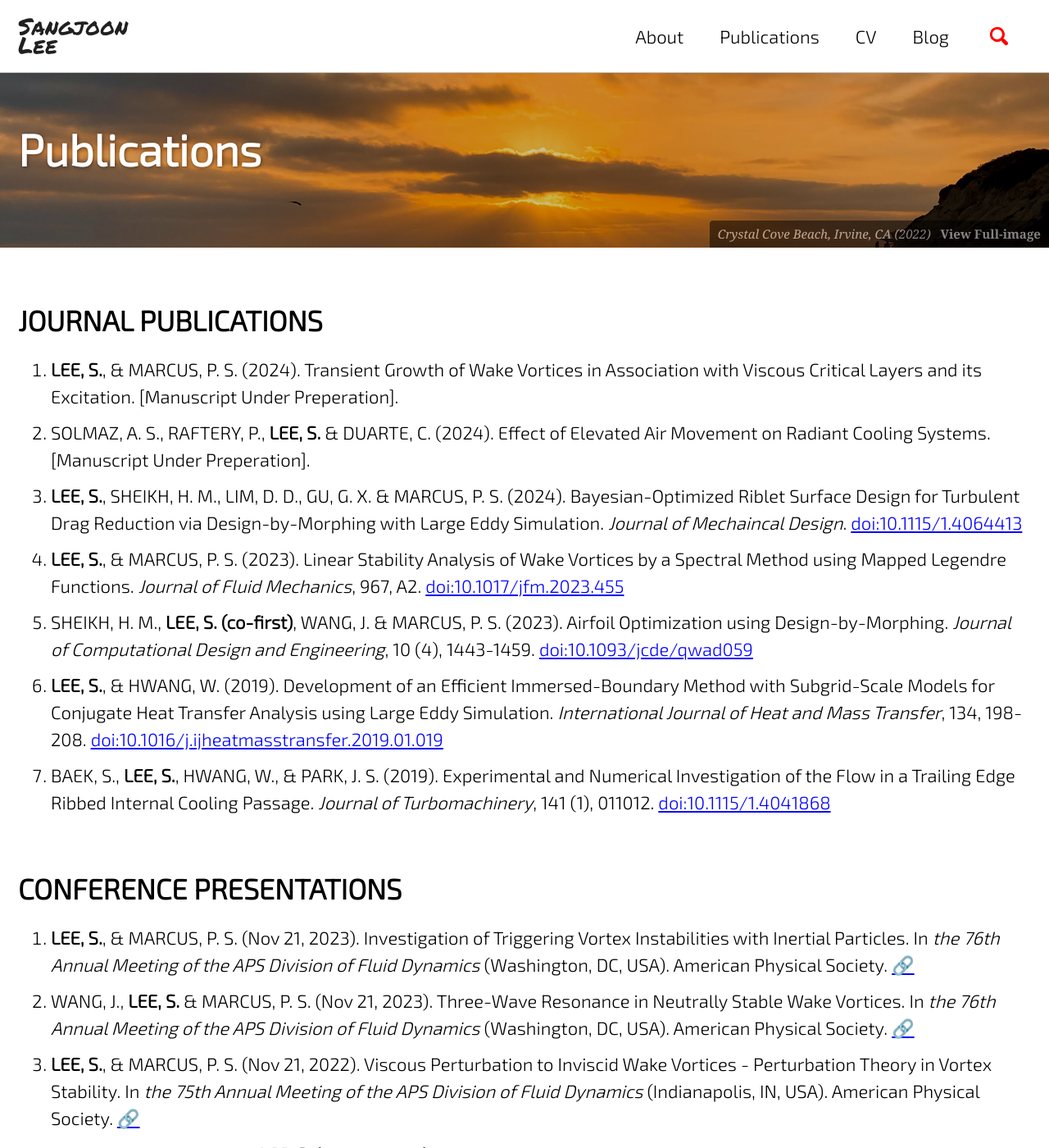
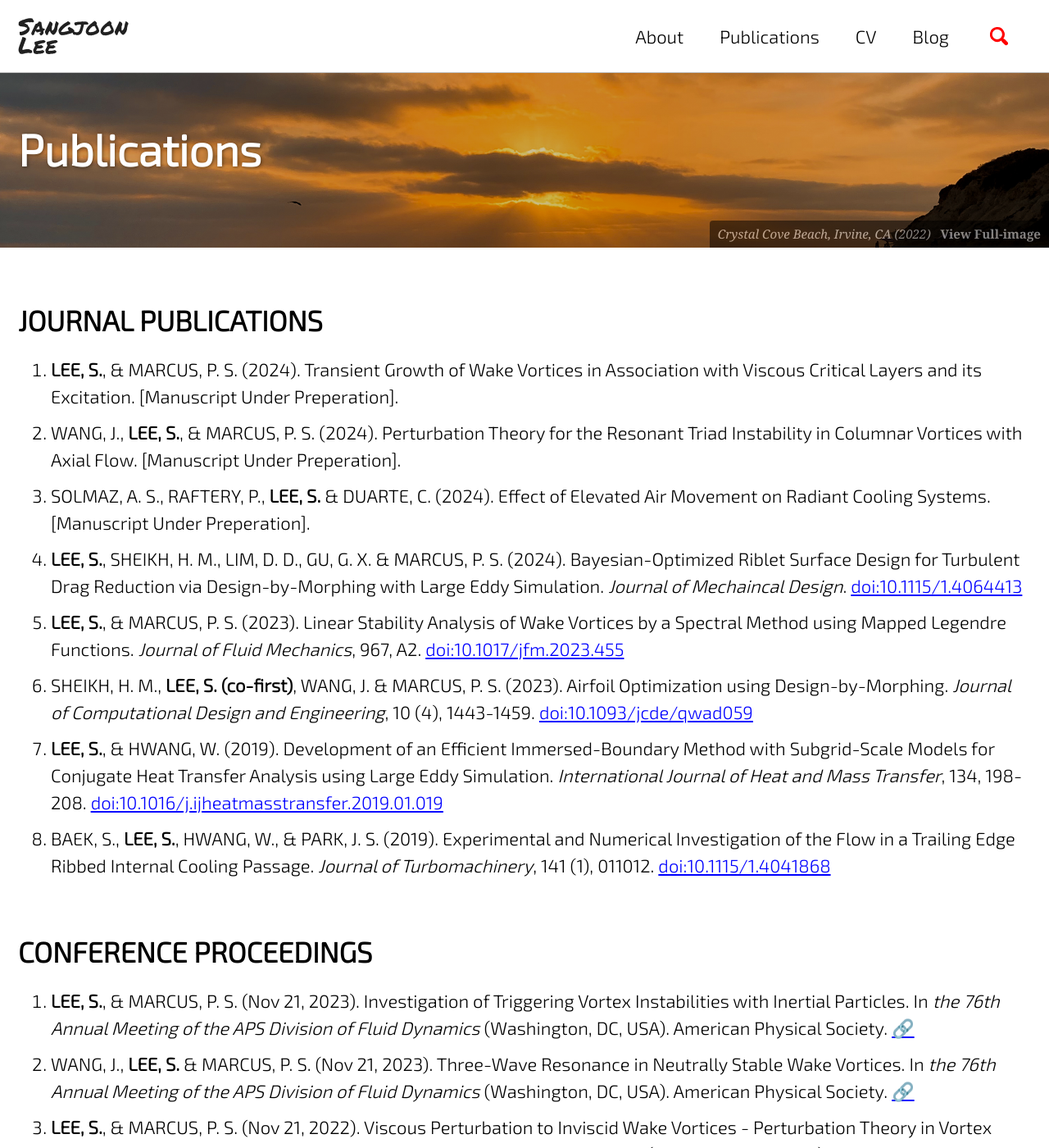
Before and after one commit to jun9303/jun9303.github.io, a Jekyll site: the page built from _pages/publications.md, in a window 1280 px wide and 1400 px high. Shown: the whole window at 82% size. Built offline with Jekyll 4.4.1, drawn with Linux system fonts in a browser that asks for light colours; cached includes are drawn as plain includes; nearby versions of some CDN libraries; emoji names are drawn with the system emoji font; some of the changed text lies outside the part shown.

Commit message:
Publication Updated

```diff
--- a/_pages/publications.md
+++ b/_pages/publications.md
@@ -11,16 +11,17 @@ header:
 # JOURNAL PUBLICATIONS
 
 1. **LEE, S.**, & MARCUS, P. S. (2024). Transient Growth of Wake Vortices in Association with Viscous Critical Layers and its Excitation. [Manuscript Under Preperation].
-2. SOLMAZ, A. S., RAFTERY, P., **LEE, S.** & DUARTE, C. (2024). Effect of Elevated Air Movement on Radiant Cooling Systems. [Manuscript Under Preperation].
-3. **LEE, S.**, SHEIKH, H. M., LIM, D. D., GU, G. X. & MARCUS, P. S. (2024). Bayesian-Optimized Riblet Surface Design for Turbulent Drag Reduction via Design-by-Morphing with Large Eddy Simulation. *Journal of Mechaincal Design*. [doi:10.1115/1.4064413](https://doi.org/10.1115/1.4064413)
-4. **LEE, S.**, & MARCUS, P. S. (2023). Linear Stability Analysis of Wake Vortices by a Spectral Method using Mapped Legendre Functions. *Journal of Fluid Mechanics*, 967, A2. [doi:10.1017/jfm.2023.455](https://doi.org/10.1017/jfm.2023.455)
-5. SHEIKH, H. M., **LEE, S. (co-first)**, WANG, J. & MARCUS, P. S. (2023). Airfoil Optimization using Design-by-Morphing. *Journal of Computational Design and Engineering*, 10 (4), 1443-1459. [doi:10.1093/jcde/qwad059](
+2. WANG, J., **LEE, S.**, & MARCUS, P. S. (2024). Perturbation Theory for the Resonant Triad Instability in Columnar Vortices with Axial Flow. [Manuscript Under Preperation].
+3. SOLMAZ, A. S., RAFTERY, P., **LEE, S.** & DUARTE, C. (2024). Effect of Elevated Air Movement on Radiant Cooling Systems. [Manuscript Under Preperation].
+4. **LEE, S.**, SHEIKH, H. M., LIM, D. D., GU, G. X. & MARCUS, P. S. (2024). Bayesian-Optimized Riblet Surface Design for Turbulent Drag Reduction via Design-by-Morphing with Large Eddy Simulation. *Journal of Mechaincal Design*. [doi:10.1115/1.4064413](https://doi.org/10.1115/1.4064413)
+5. **LEE, S.**, & MARCUS, P. S. (2023). Linear Stability Analysis of Wake Vortices by a Spectral Method using Mapped Legendre Functions. *Journal of Fluid Mechanics*, 967, A2. [doi:10.1017/jfm.2023.455](https://doi.org/10.1017/jfm.2023.455)
+6. SHEIKH, H. M., **LEE, S. (co-first)**, WANG, J. & MARCUS, P. S. (2023). Airfoil Optimization using Design-by-Morphing. *Journal of Computational Design and Engineering*, 10 (4), 1443-1459. [doi:10.1093/jcde/qwad059](
 https://doi.org/10.1093/jcde/qwad059)
-6. **LEE, S.**, & HWANG, W. (2019). Development of an Efficient Immersed-Boundary Method with Subgrid-Scale Models for Conjugate Heat Transfer Analysis using Large Eddy Simulation. *International Journal of Heat and Mass Transfer*, 134, 198-208. [doi:10.1016/j.ijheatmasstransfer.2019.01.019](https://doi.org/10.1016/j.ijheatmasstransfer.2019.01.019)
-7. BAEK, S., **LEE, S.**, HWANG, W., & PARK, J. S. (2019). Experimental and Numerical Investigation of the Flow in a Trailing Edge Ribbed Internal Cooling Passage. *Journal of Turbomachinery*, 141 (1), 011012. [doi:10.1115/1.4041868](https://doi.org/10.1115/1.4041868)
+7. **LEE, S.**, & HWANG, W. (2019). Development of an Efficient Immersed-Boundary Method with Subgrid-Scale Models for Conjugate Heat Transfer Analysis using Large Eddy Simulation. *International Journal of Heat and Mass Transfer*, 134, 198-208. [doi:10.1016/j.ijheatmasstransfer.2019.01.019](https://doi.org/10.1016/j.ijheatmasstransfer.2019.01.019)
+8. BAEK, S., **LEE, S.**, HWANG, W., & PARK, J. S. (2019). Experimental and Numerical Investigation of the Flow in a Trailing Edge Ribbed Internal Cooling Passage. *Journal of Turbomachinery*, 141 (1), 011012. [doi:10.1115/1.4041868](https://doi.org/10.1115/1.4041868)
 
 
-# CONFERENCE PRESENTATIONS
+# CONFERENCE PROCEEDINGS
 
 1. **LEE, S.**, & MARCUS, P. S. (Nov 21, 2023). Investigation of Triggering Vortex Instabilities with Inertial Particles. In *the 76th Annual Meeting of the APS Division of Fluid Dynamics* (Washington, DC, USA). American Physical Society. [:link:](https://meetings.aps.org/Meeting/DFD23/Session/ZC38.5)
 2. WANG, J., **LEE, S.** & MARCUS, P. S. (Nov 21, 2023). Three-Wave Resonance in Neutrally Stable Wake Vortices. In *the 76th Annual Meeting of the APS Division of Fluid Dynamics* (Washington, DC, USA). American Physical Society. [:link:](https://meetings.aps.org/Meeting/DFD23/Session/ZC38.2)
```
Also changed, not shown: other parts of _pages/publications.md (+1 -1 lines).
